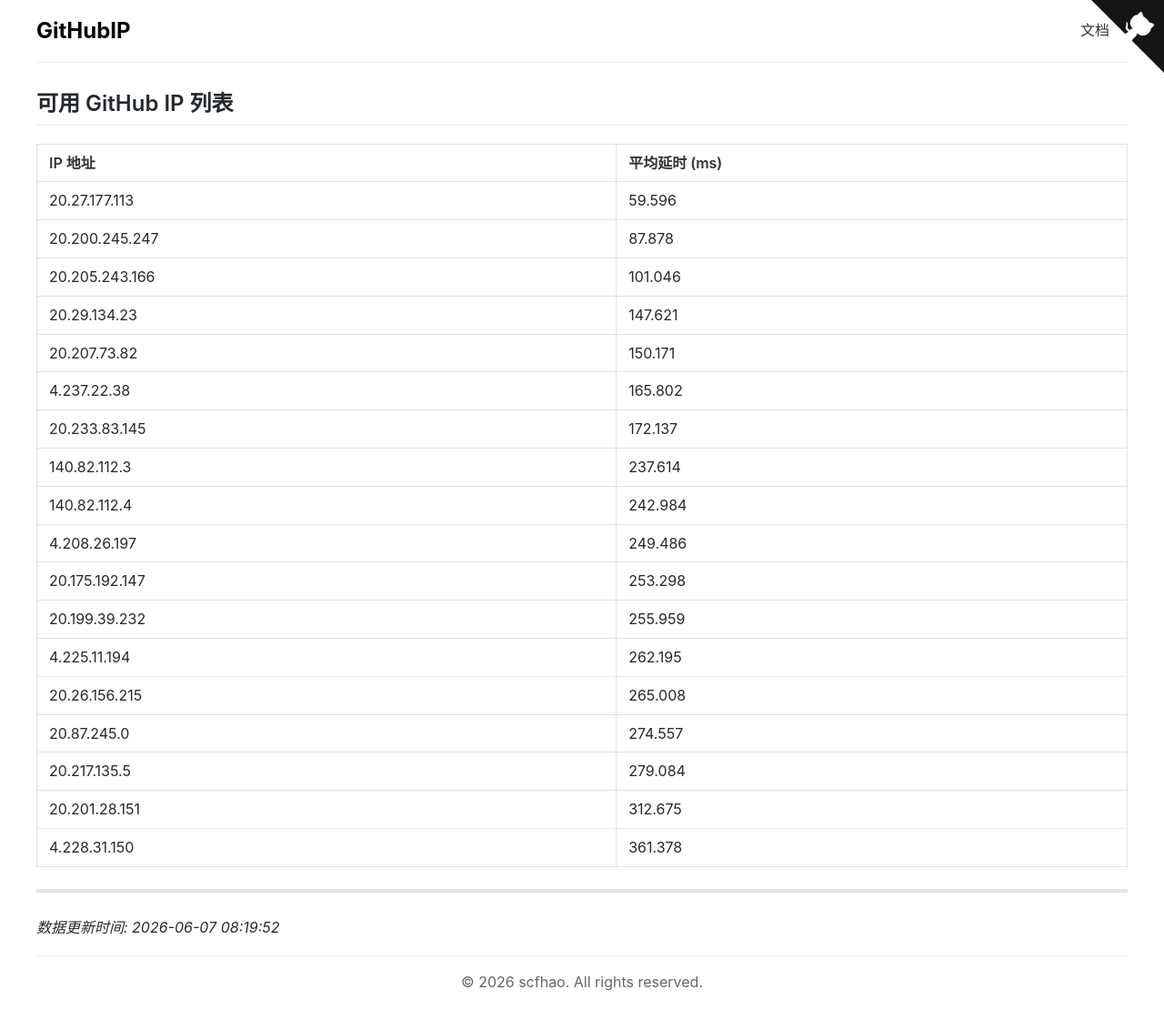
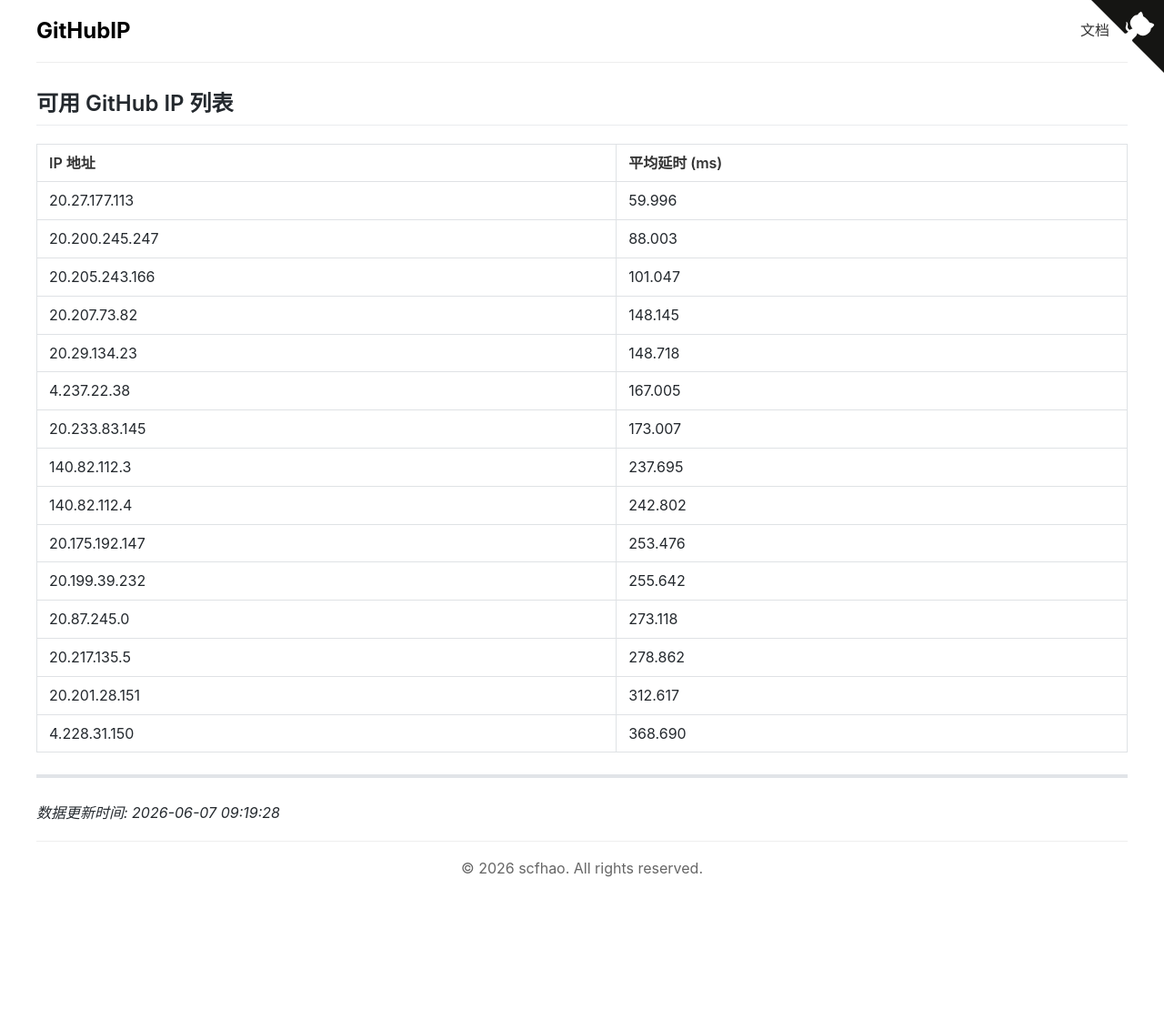
Before and after one commit to scfhao/GitHubIP, a Jekyll site: the page built from index.md, in a window 1280 px wide. Shown: the whole page at 91% size. Built offline with Jekyll 4.4.1, drawn with Linux system fonts in a browser that asks for light colours; after the commit the page ends 984 px from its top, so only the background shows below that.

Commit message:
自动脚本执行 - 2026-06-07 09:19:28

```diff
--- a/index.md
+++ b/index.md
@@ -1,32 +1,29 @@
 ---
 layout: home
 title: GitHub IP 列表
-date: 2026-06-07 08:19:52
+date: 2026-06-07 09:19:28
 ---
 
 ## 可用 GitHub IP 列表
 
 | IP 地址 | 平均延时 (ms) |
 |---------|--------------|
-| 20.27.177.113 | 59.596 |
-| 20.200.245.247 | 87.878 |
-| 20.205.243.166 | 101.046 |
-| 20.29.134.23 | 147.621 |
-| 20.207.73.82 | 150.171 |
-| 4.237.22.38 | 165.802 |
-| 20.233.83.145 | 172.137 |
-| 140.82.112.3 | 237.614 |
-| 140.82.112.4 | 242.984 |
-| 4.208.26.197 | 249.486 |
-| 20.175.192.147 | 253.298 |
-| 20.199.39.232 | 255.959 |
-| 4.225.11.194 | 262.195 |
-| 20.26.156.215 | 265.008 |
-| 20.87.245.0 | 274.557 |
-| 20.217.135.5 | 279.084 |
-| 20.201.28.151 | 312.675 |
-| 4.228.31.150 | 361.378 |
+| 20.27.177.113 | 59.996 |
+| 20.200.245.247 | 88.003 |
+| 20.205.243.166 | 101.047 |
+| 20.207.73.82 | 148.145 |
+| 20.29.134.23 | 148.718 |
+| 4.237.22.38 | 167.005 |
+| 20.233.83.145 | 173.007 |
+| 140.82.112.3 | 237.695 |
+| 140.82.112.4 | 242.802 |
+| 20.175.192.147 | 253.476 |
+| 20.199.39.232 | 255.642 |
+| 20.87.245.0 | 273.118 |
+| 20.217.135.5 | 278.862 |
+| 20.201.28.151 | 312.617 |
+| 4.228.31.150 | 368.690 |
 
 ---
 
-*数据更新时间: 2026-06-07 08:19:52*
+*数据更新时间: 2026-06-07 09:19:28*
```
